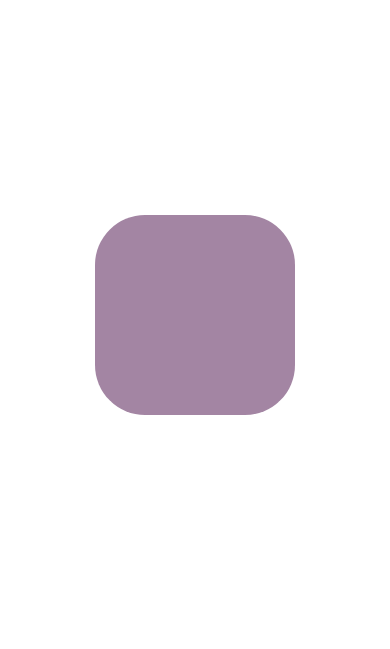
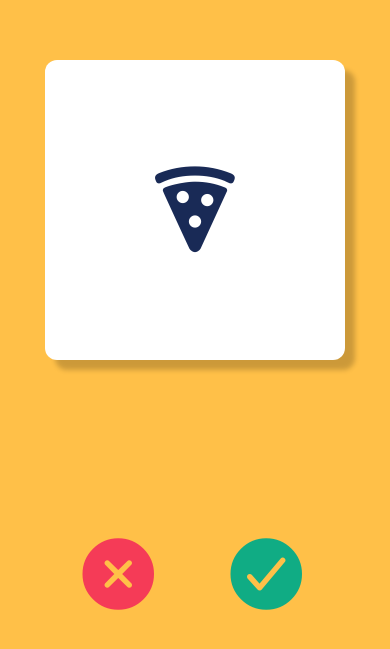
Before and after one commit to guamegi/langApp, a React Native app: screen / in a window 390 px wide. Shown: the part 107-756 px from the top of the page. Built offline with nearby package versions, Linux system fonts and the light colour scheme.

Commit message:
card project

```diff
--- a/App.js
+++ b/App.js
@@ -1,69 +1,135 @@
-import React, { useRef, useState } from "react";
+import React, { useRef } from "react";
 import { Animated, PanResponder, View } from "react-native";
 import styled from "styled-components/native";
+import { Ionicons } from "@expo/vector-icons";
 
 const Container = styled.View`
   flex: 1;
   justify-content: center;
   align-items: center;
+  background-color: #ffc048;
 `;
 
-const Box = styled(Animated.createAnimatedComponent(View))`
-  width: 200px;
-  height: 200px;
-  background-color: tomato;
+const CardContainer = styled.View`
+  flex: 3;
+  justify-content: center;
+  align-items: center;
 `;
-// const AnimatedBox = Animated.createAnimatedComponent(Box);
+
+const Card = styled(new Animated.createAnimatedComponent(View))`
+  background-color: white;
+  width: 300px;
+  height: 300px;
+  justify-content: center;
+  align-items: center;
+  border-radius: 12px;
+  box-shadow: 10px 10px 5px rgba(0, 0, 0, 0.2);
+  position: absolute;
+`;
+
+const BtnContainer = styled.View`
+  flex: 1;
+  flex-direction: row;
+`;
+
+const Btn = styled.TouchableOpacity`
+  margin: 0px 30px;
+`;
 
 export default function App() {
-  const POSITION = useRef(
-    new Animated.ValueXY({
-      x: 0,
-      y: 0,
+  const scale = useRef(new Animated.Value(1)).current;
+  const position = useRef(new Animated.Value(0)).current;
+  const rotation = position.interpolate({
+    inputRange: [-250, 250],
+    outputRange: ["-15deg", "15deg"],
+  });
+  const secondScale = position.interpolate({
+    inputRange: [-250, 0, 250],
+    outputRange: [1, 0.7, 1],
+    extrapolate: "clamp",
+  });
+  const panResponder = useRef(
+    PanResponder.create({
+      onStartShouldSetPanResponder: () => true,
+      onPanResponderMove: (_, { dx }) => {
+        position.setValue(dx);
+        // console.log(dx);
+      },
+      onPanResponderGrant: () => {
+        onPressIn.start();
+      },
+      onPanResponderRelease: (_, { dx }) => {
+        if (dx < -200) {
+          goLeft.start();
+        } else if (dx > 200) {
+          goRight.start();
+        } else {
+          Animated.parallel([onPressOut, goCenter]).start();
+        }
+      },
     })
   ).current;
 
-  const borderRadius = POSITION.y.interpolate({
-    inputRange: [-300, 300],
-    outputRange: [100, 0],
+  const onPressIn = Animated.spring(scale, {
+    toValue: 0.9,
+    useNativeDriver: true,
+  });
+  const onPressOut = Animated.spring(scale, {
+    toValue: 1,
+    useNativeDriver: true,
   });
 
-  const bgColor = POSITION.y.interpolate({
-    inputRange: [-300, 300],
-    outputRange: ["rgb(255,99,71)", "rgb(71,166,255)"],
+  const goCenter = Animated.spring(position, {
+    toValue: 0,
+    useNativeDriver: true,
+  });
+  const goLeft = Animated.spring(position, {
+    toValue: -500,
+    useNativeDriver: true,
+  });
+  const goRight = Animated.spring(position, {
+    toValue: 500,
+    useNativeDriver: true,
   });
 
-  const panResponder = useRef(
-    PanResponder.create({
-      onStartShouldSetPanResponder: () => true,
-      onPanResponderGrant: () => {
-        POSITION.setOffset({
-          x: POSITION.x._value,
-          y: POSITION.y._value,
-        });
-      },
-      onPanResponderMove: (_, { dx, dy }) => {
-        // console.log(dx, dy);
-        POSITION.setValue({
-          x: dx,
-          y: dy,
-        });
-      },
-      onPanResponderRelease: () => {
-        POSITION.flattenOffset();
-      },
-    })
-  ).current;
+  const closePress = () => {
+    goLeft.start();
+  };
+  const checkPress = () => {
+    goRight.start();
+  };
+
   return (
     <Container>
-      <Box
-        {...panResponder.panHandlers}
-        style={{
-          backgroundColor: bgColor,
-          borderRadius,
-          transform: [...POSITION.getTranslateTransform()],
-        }}
-      />
+      <CardContainer>
+        <Card
+          style={{
+            transform: [{ scale: secondScale }],
+          }}
+        >
+          <Ionicons name="beer" color="#192a56" size={98} />
+        </Card>
+        <Card
+          {...panResponder.panHandlers}
+          style={{
+            transform: [
+              { scale },
+              { translateX: position },
+              { rotateZ: rotation },
+            ],
+          }}
+        >
+          <Ionicons name="pizza" color="#192a56" size={98} />
+        </Card>
+      </CardContainer>
+      <BtnContainer>
+        <Btn onPress={closePress}>
+          <Ionicons name="close-circle" color="#f53b57" size={88} />
+        </Btn>
+        <Btn onPress={checkPress}>
+          <Ionicons name="checkmark-circle" color="#10ac84" size={88} />
+        </Btn>
+      </BtnContainer>
     </Container>
   );
 }
```
Also changed, not shown: app1.js (added, +68 -0 lines), index.js (+3 -5 lines).
